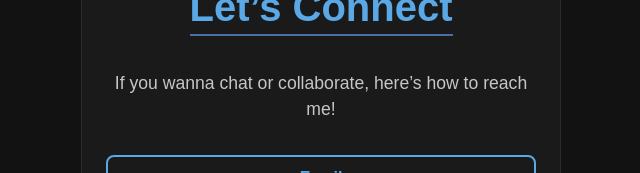
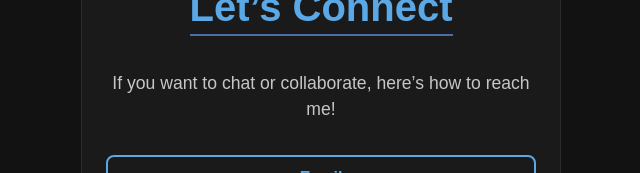
Before and after one commit to drshooby/website, a Next.js app: page / in a window 1280 px wide. Both pictures are taken after a click on the link "Contact". Shown: the part 319-492 px from the top of the page, without its empty margins (319-959 px from the left). Built offline with nearby package versions, Linux system fonts and the light colour scheme.

Commit message:
deploy: fix grammar

```diff
--- a/components/Contact/Contact.tsx
+++ b/components/Contact/Contact.tsx
@@ -11,7 +11,7 @@ export function Contact() {
       <div className={styles.contactWrapper}>
         <h1 className={styles.heading}>Let’s Connect</h1>
         <p className={styles.description}>
-          If you wanna chat or collaborate, here’s how to reach me!
+          If you want to chat or collaborate, here’s how to reach me!
         </p>
         <div className={styles.links}>
           {contacts.map(({ label, href, external }, index) => (
```
